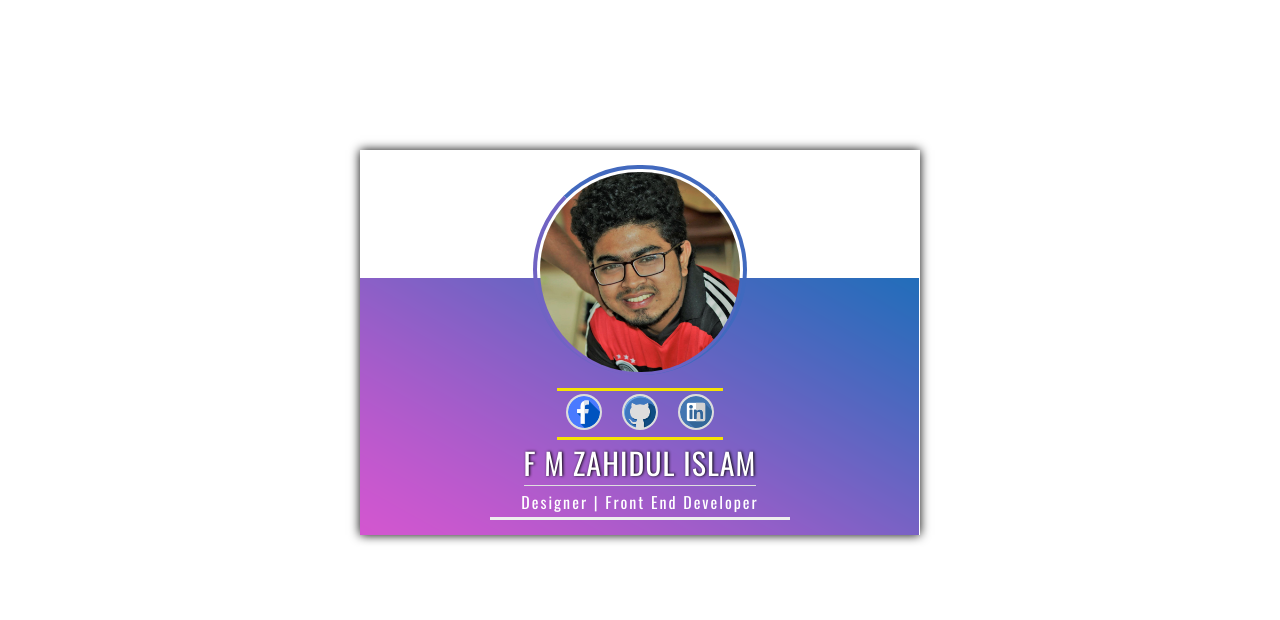
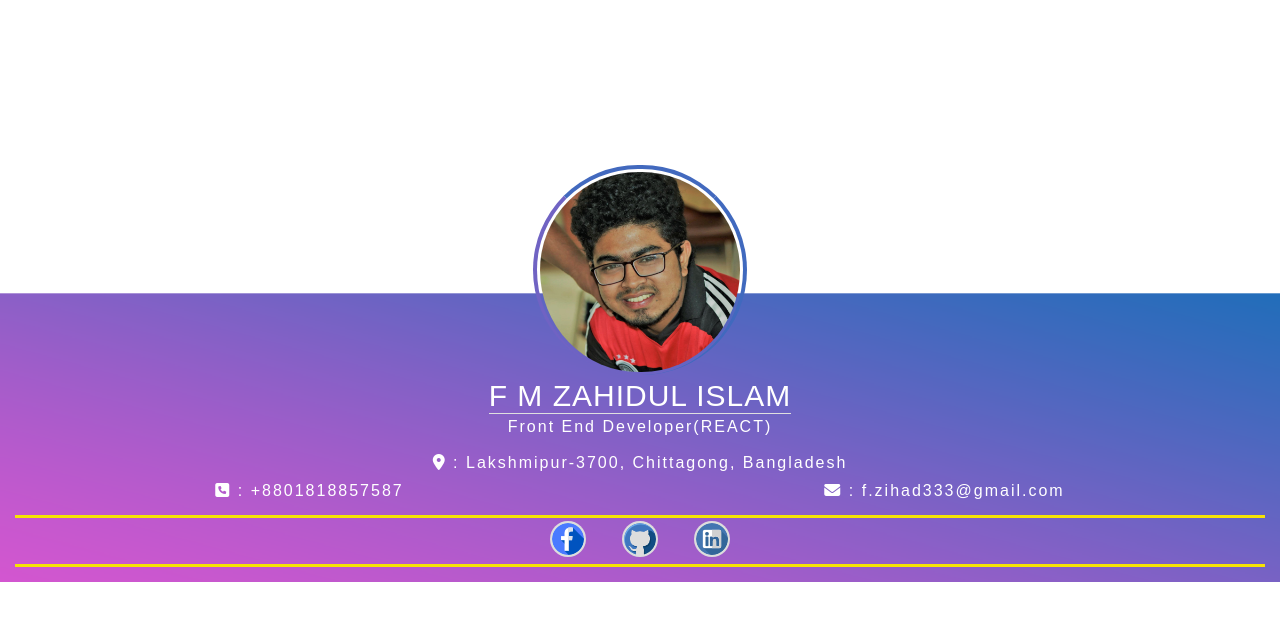
Before and after one commit to FerdousZihad/email-signature, a plain HTML site: page own/index.html in a window 1280 px wide. Drawn offline with nearby package versions, Linux system fonts and the light colour scheme.

Commit message:
signature modification completed

```diff
--- a/own/index.html
+++ b/own/index.html
@@ -1,17 +1,33 @@
 <!DOCTYPE HTML>
 <html lang="en-US">
+
 <head>
     <meta charset="UTF-8">
     <title></title>
+    <link rel="stylesheet" href="https://cdnjs.cloudflare.com/ajax/libs/font-awesome/6.2.1/css/all.min.css"
+        integrity="sha512-MV7K8+y+gLIBoVD59lQIYicR65iaqukzvf/nwasF0nqhPay5w/9lJmVM2hMDcnK1OnMGCdVK+iQrJ7lzPJQd1w=="
+        crossorigin="anonymous" referrerpolicy="no-referrer" />
     <style type="text/css">
         @import url('https://fonts.googleapis.com/css2?family=Oswald&display=swap');
 
-	*{margin:0;padding:0}
-	.row1{
-		text-align:center;
+        * {
+            margin: 0;
+            padding: 0
         }
 
-	.row1 >img{
+        .signature {
+            padding: 15px;
+            margin: 150px auto;
+            background: url('img/gbg.png') no-repeat;
+            background-size: 100% 100%;
+            background-position: bottom bottom;
+        }
+
+        .row1 {
+            text-align: center;
+        }
+
+        .row1>img {
             border-radius: 118px;
             margin-bottom: 0px;
             border-top: 4px solid #4269be;
@@ -20,57 +36,93 @@
             border-right: 4px solid #4069be;
 
         }
-	.row1 h2{
-	font-family: 'Oswald', sans-serif;
+
+        .row1 h2 {
+            font-family: sans-serif;
             font-size: 30px;
             letter-spacing: 1px;
-
             font-weight: 500;
             border-bottom: 1px solid #dfdfdf;
             display: inline-block;
             margin-bottom: 4px;
-	color:#fff;
-	text-shadow:1px 0 3px black;
+            color: #fff;
+        }
 
-	}
-	.row1 h3{
-	font-family: 'Oswald', sans-serif;
+        .row1 h3,
+        p {
+            font-family: sans-serif;
             letter-spacing: 2px;
             font-weight: 200;
             font-size: medium;
-    border-bottom: 3px solid #eeeeee;
+
             padding-bottom: 3px;
-    margin: 0 115px;
-	color:#fff;
+            margin: 0;
+            color: #fff;
 
         }
-	.row2{
+
+        .info {
+            display: flex;
+            justify-content: space-around;
+            flex-wrap: wrap;
+            column-gap: 20px;
+
+        }
+
+        .row3 {
+            padding: 10px 0;
+        }
+
+        p {
+            padding: 5px 0;
+
+        }
+
+        .row2 {
 
             text-align: center;
             padding: 3px 0;
             border-top: 3px solid #f6e304;
-    margin: 9px 182px 0px;
             border-bottom: 3px solid #f6e304;
+            display: flex;
+            justify-content: center;
+            gap: 20px;
+            align-items: center;
+        }
 
-	}
-	.row2 a img{
+        .row2 a img {
 
-	margin:0 8px;
+            margin: 0 8px;
             background: #ddd;
             border-radius: 24px;
-	padding:2px;
+            padding: 2px;
         }
-
-
     </style>
 </head>
+
 <body>
 
-	<div class="signature" style="padding:15px;box-shadow:0 0 10px 0 black; width:530px ;margin: 150px auto;background:url(img/gbg.png) no-repeat">
+    <div class="signature" style="">
 
         <div class="row1">
 
             <img src="img/d1.jpg" alt="" width="200px" /> <br>
+            <h2>F M ZAHIDUL ISLAM</h2>
+            <h3>Front End Developer(REACT)</h3>
+
+            <div class="row3">
+                <p class="loc"> <i class="fa-solid fa-location-dot"></i> : Lakshmipur-3700, Chittagong, Bangladesh</p>
+                <div class="info">
+                    <p>
+                        <i class="fa-solid fa-square-phone"></i> : +8801818857587
+                    </p>
+                    <p>
+                        <i class="fa-solid fa-envelope fa-1x"></i> : f.zihad333@gmail.com
+                    </p>
+                </div>
+
+
+            </div>
             <div class="row2">
 
                 <a href=""><img src="img/facebook.png" alt="" /></a>
@@ -78,8 +130,9 @@
                 <a href=""><img src="img/linkedin.png" alt="" /></a>
 
             </div>
-			<h2>F M ZAHIDUL ISLAM</h2>
-			<h3>Designer | Front End Developer</h3>
+
+
+
 
 
 
@@ -92,4 +145,5 @@
     </div>
 
 </body>
+
 </html>
```
Lines whose indentation alone changed are shown as unchanged.
